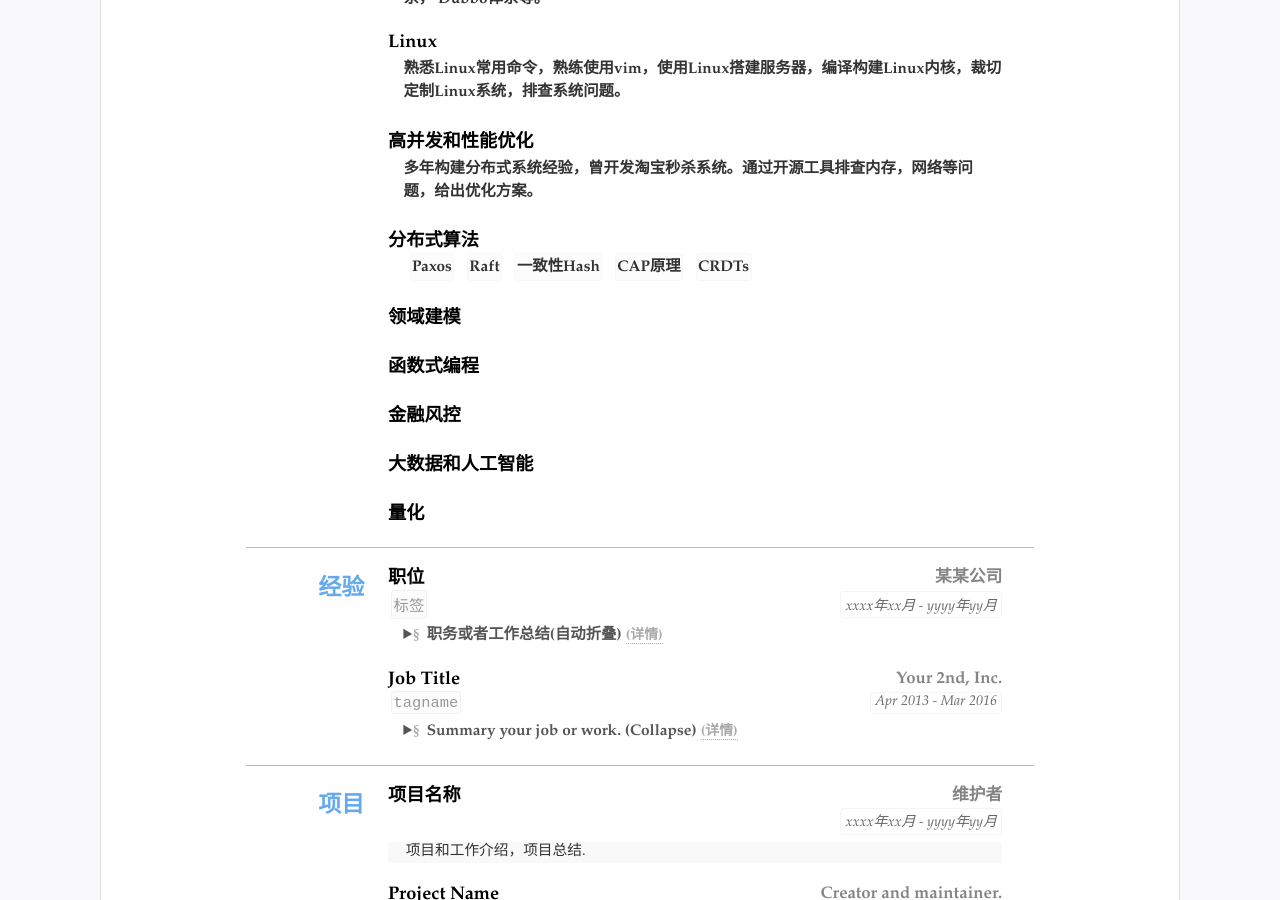
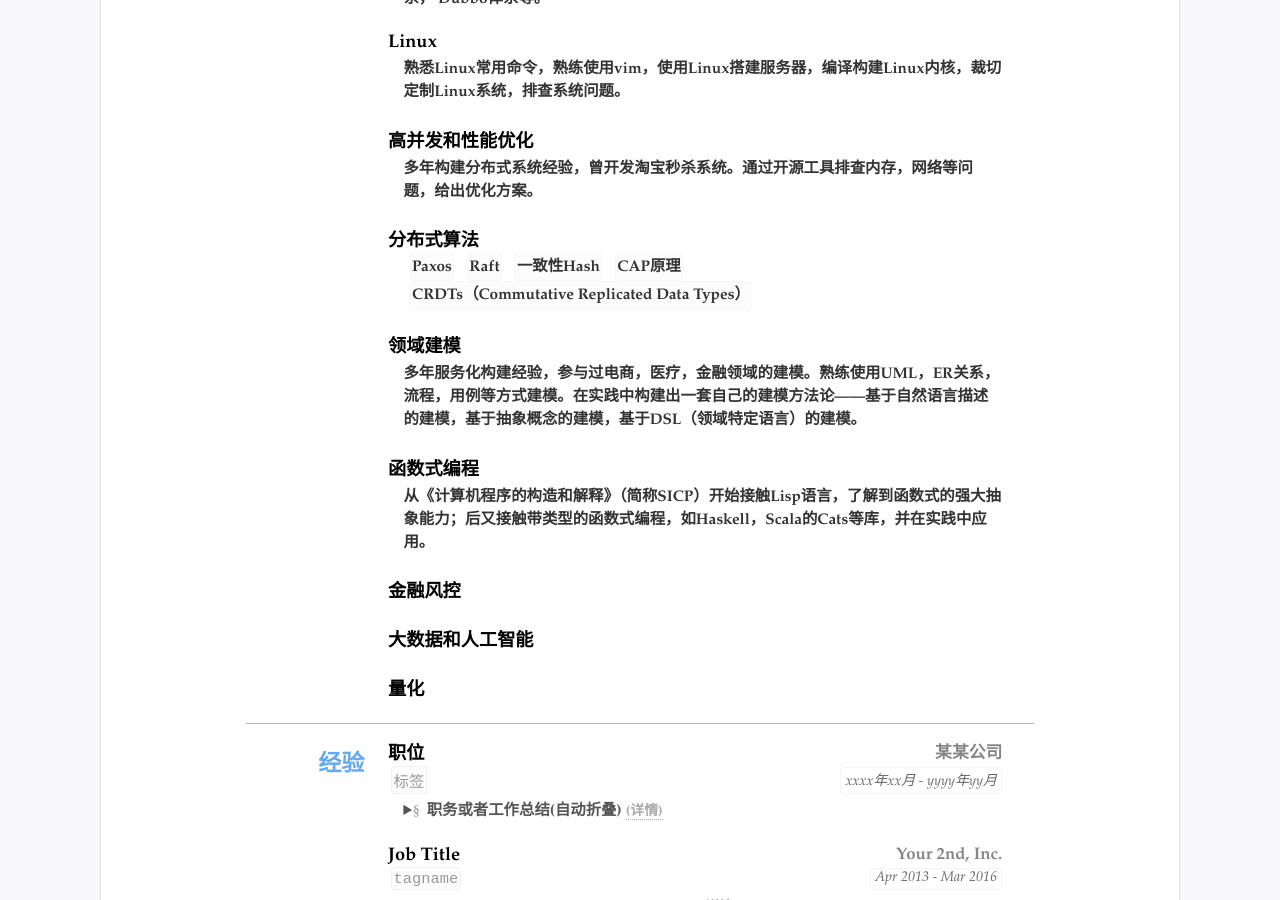
Before and after one commit to kennykong/resume, a Jekyll site: the page built from index.html, in a window 1280 px wide and 900 px high, scrolled down 619 px. Built offline with Jekyll 4.4.1, drawn with Linux system fonts in a browser that asks for light colours.

Commit message:
update resume.yml

```diff
--- a/_data/resume.yml
+++ b/_data/resume.yml
@@ -68,13 +68,13 @@ main: #简历主要内容，
       - Raft
       - 一致性Hash
       - CAP原理
-      - CRDTs
+      - CRDTs（Commutative Replicated Data Types）
 
   - title: 领域建模
-    summary:
+    summary: 多年服务化构建经验，参与过电商，医疗，金融领域的建模。熟练使用UML，ER关系，流程，用例等方式建模。在实践中构建出一套自己的建模方法论——基于自然语言描述的建模，基于抽象概念的建模，基于DSL（领域特定语言）的建模。
 
   - title: 函数式编程
-    summary:
+    summary: 从《计算机程序的构造和解释》（简称SICP）开始接触Lisp语言，了解到函数式的强大抽象能力；后又接触带类型的函数式编程，如Haskell，Scala的Cats等库，并在实践中应用。
 
   - title: 金融风控
     summary:
```
